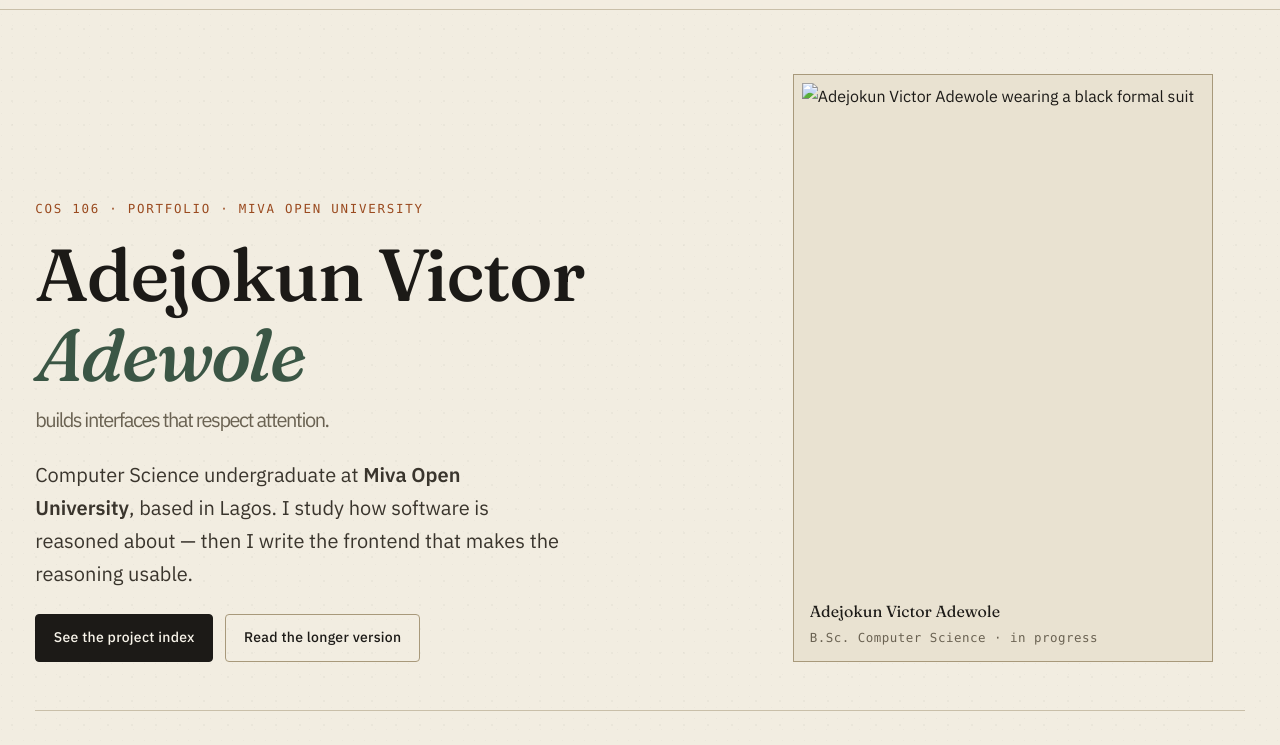
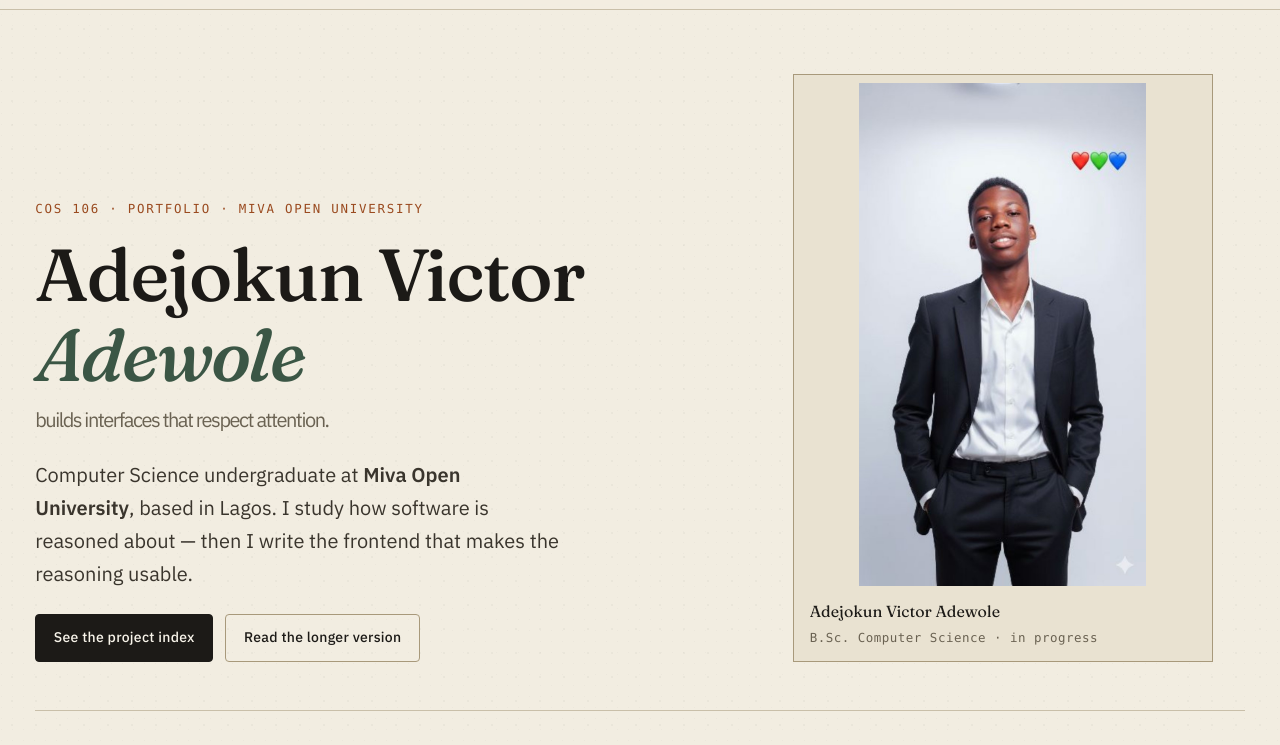
Before and after one commit to StarkReborn/adewolecsclabassessment, a plain HTML site: page index.html in a window 1280 px wide. Shown: the part 55-800 px from the top of the page. Drawn offline with Linux system fonts and the light colour scheme; files that its build step writes are made by us from their sources; files whose address does not match are found by name.

Commit message:
Update image source path for profile picture

```diff
--- a/index.html
+++ b/index.html
@@ -61,7 +61,7 @@
         </div>
           <figure class="hero__portrait">
   <img
-    src="./images/profile.jpg"
+    src="profile.jpg"
     alt="Adejokun Victor Adewole wearing a black formal suit"
     width="800"
     height="1000"
```
